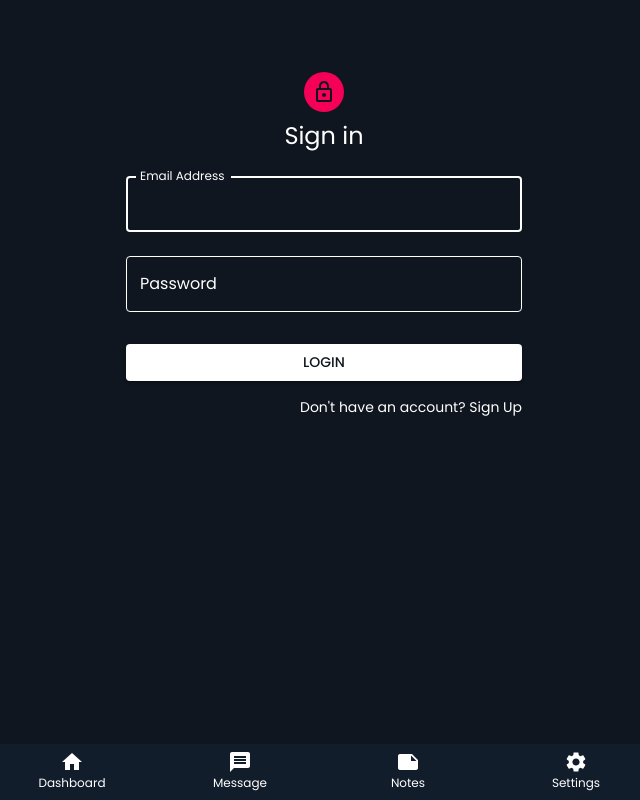
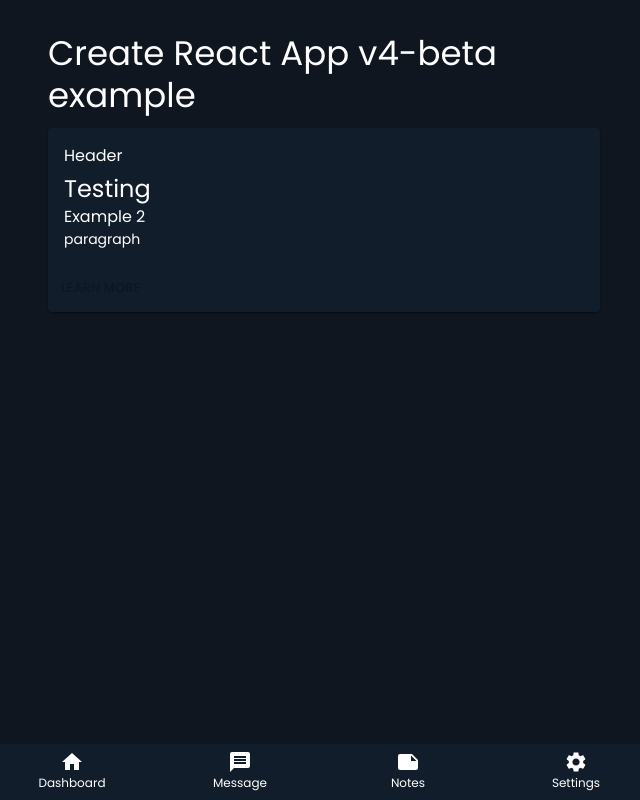
Before and after one commit to mrmikehoyt/chat-app, a React (Create React App) app in the folder client/: page /dashboard in a window 1280 px wide. Before the commit this address led to /login. Shown: the whole page, without its empty margins (316-956 px from the left). Built offline with nearby package versions, Linux system fonts and the light colour scheme; no server answers; sample sign-in values are in the browser's storage.

Commit message:
Fix PrivateRoute not hiding itself when the user login

```diff
--- a/client/src/components/PrivateRoute/index.jsx
+++ b/client/src/components/PrivateRoute/index.jsx
@@ -1,24 +1,21 @@
 import React from 'react';
 import { Route, Redirect } from 'react-router-dom';
-import { connect } from 'react-redux';
 
 function PrivateRoute({ component, isAuthenticated, ...rest }) {
   const Component = component;
+
   return (
     <Route
       {...rest}
-      render={(props) => (
-        isAuthenticated
-          ? <Component {...props} />
-          : <Redirect to={{ pathname: '/login', state: { from: props.location } }} />
-      )}
+      render={(...props) => {
+        if (localStorage.getItem('token')) {
+          return (<Component {...props} />);
+        }
+
+        return (<Redirect to={{ pathname: '/login', state: { from: props.location } }} />);
+      }}
     />
   );
 }
 
-const mapStateToProps = (state) => ({
-  isAuthenticated: state.auth.isAuthenticated,
-  error: state.error,
-});
-
-export default connect(mapStateToProps, {})(PrivateRoute);
+export default PrivateRoute;
```
